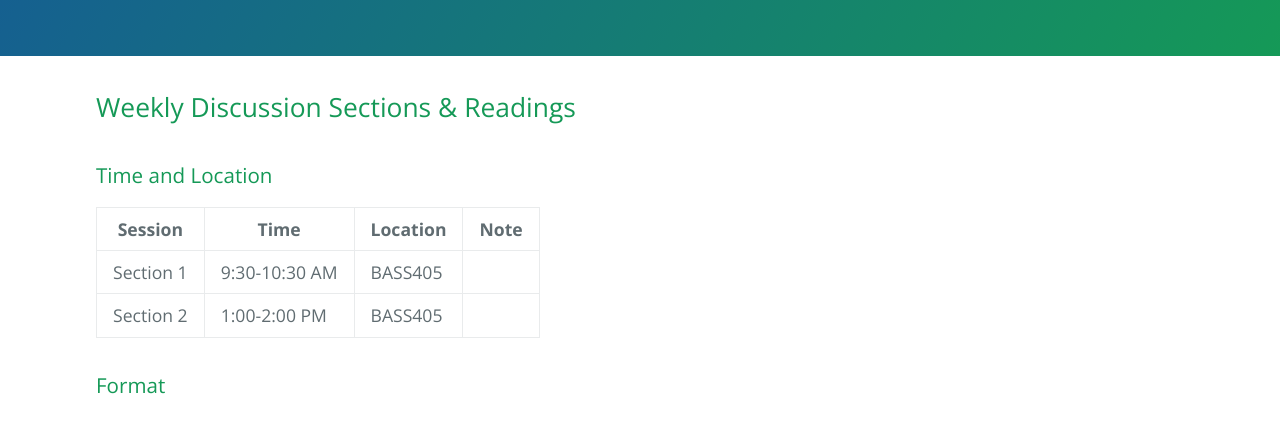
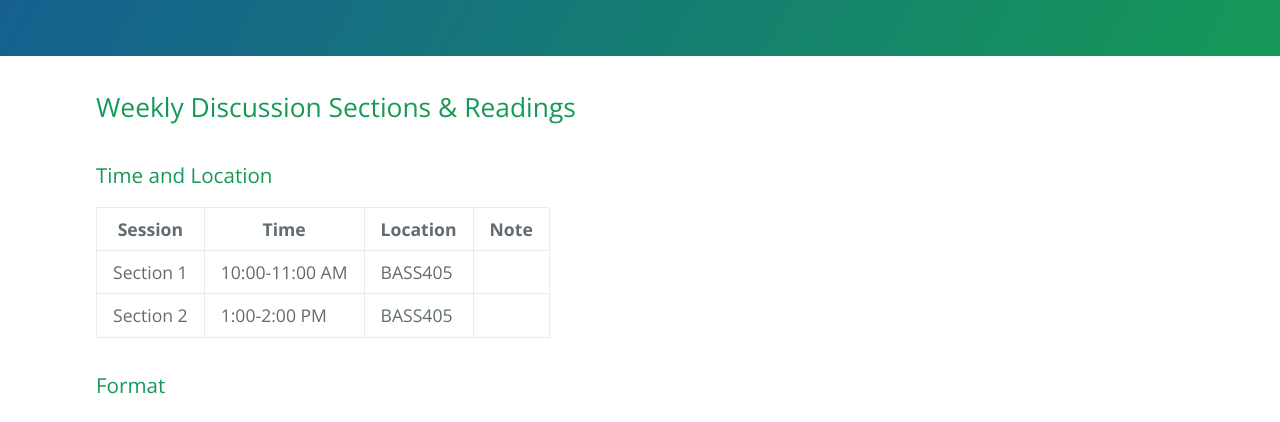
Before and after one commit to gersteinlab/cbb752b23, a Jekyll site: the page built from discussion.md, in a window 1280 px wide and 900 px high, scrolled down 358 px. Shown: the top 422 px of the window. Built offline with Jekyll 4.4.1, drawn with Linux system fonts in a browser that asks for light colours.

Commit message:
Update discussion.md

```diff
--- a/discussion.md
+++ b/discussion.md
@@ -9,7 +9,7 @@ layout: page
 
 | Session | Time | Location | Note |
 | --- | --- | --- | --- |
-| Section 1 | 9:30-10:30 AM | BASS405 | &nbsp; |
+| Section 1 | 10:00-11:00 AM | BASS405 | &nbsp; |
 | Section 2 | 1:00-2:00 PM  | BASS405 | &nbsp; |
 
 ### Format
```
